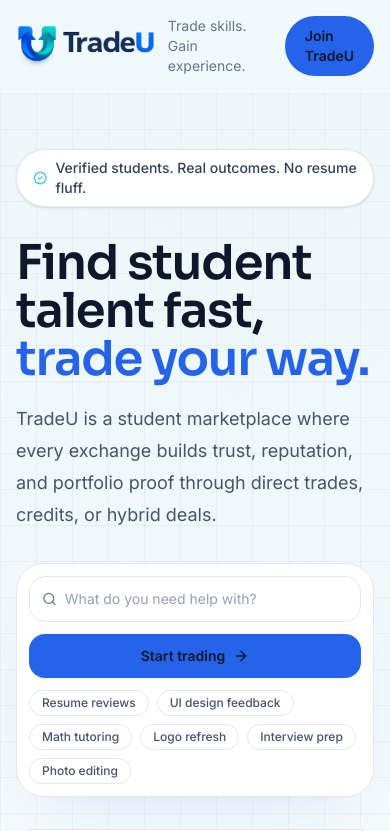
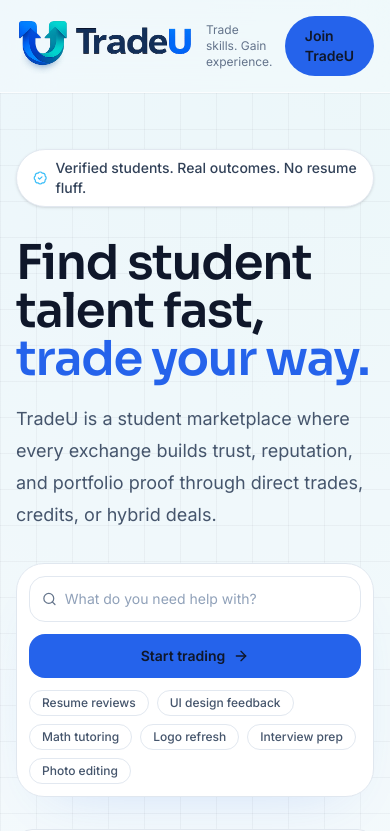
Before and after one commit to Michael-Blake-Donaldson/TradeU, a Next.js app: page / in a window 390 px wide. Shown: the top 831 px of the page. Built offline with nearby package versions, Linux system fonts and the light colour scheme.

Commit message:
Increase TradeU logo size in public header and footer

```diff
--- a/components/tradeu/public-shell.tsx
+++ b/components/tradeu/public-shell.tsx
@@ -15,13 +15,13 @@ export function PublicShell({ children }: { children: React.ReactNode }) {
             <Image
               src="/tradeu-logo.png"
               alt="TradeU"
-              width={172}
-              height={54}
-              className="h-11 w-auto"
+              width={220}
+              height={70}
+              className="h-14 w-auto"
               priority
             />
             <div>
-              <p className="text-sm text-muted">Trade skills. Gain experience.</p>
+              <p className="text-xs text-muted sm:text-sm">Trade skills. Gain experience.</p>
             </div>
           </Link>
 
@@ -56,7 +56,7 @@ export function PublicShell({ children }: { children: React.ReactNode }) {
       <footer className="border-t border-slate-200/80 bg-white/80">
         <div className="mx-auto flex max-w-7xl flex-col gap-4 px-4 py-10 text-sm text-muted sm:px-6 lg:flex-row lg:items-center lg:justify-between lg:px-8">
           <div className="flex items-center gap-3">
-            <Image src="/tradeu-logo.png" alt="TradeU" width={132} height={40} className="h-9 w-auto" />
+            <Image src="/tradeu-logo.png" alt="TradeU" width={176} height={56} className="h-12 w-auto" />
             <div>
             <p>Student-first skill trading built for reputation, trust, and growth.</p>
             </div>
```
